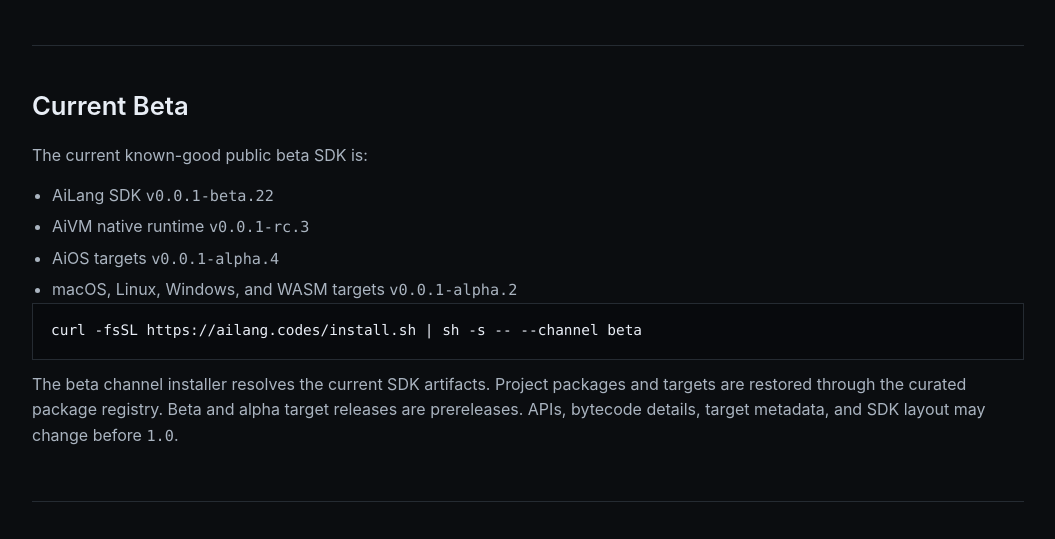
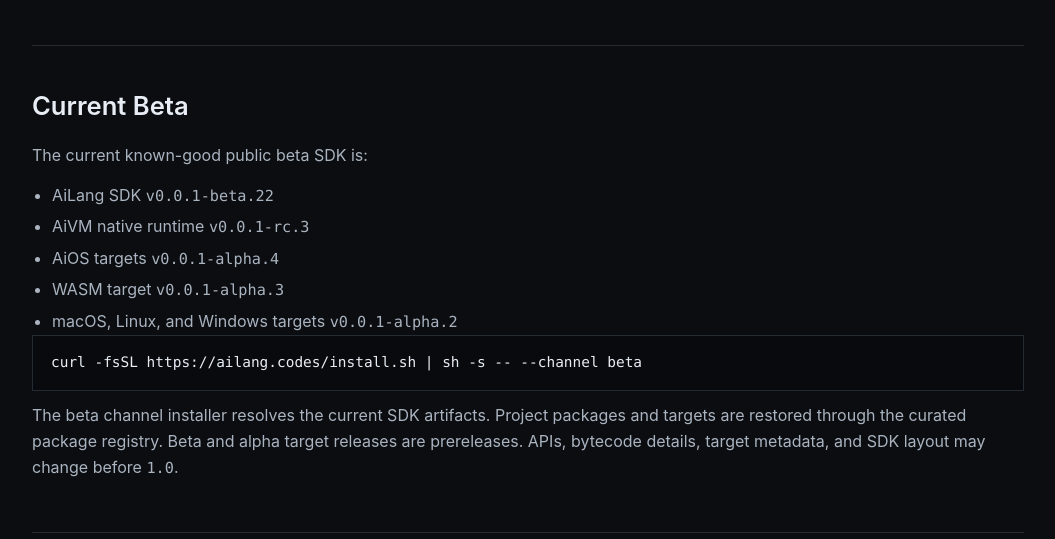
Before and after one commit to AiLangCore/AiLangCore.github.io, a website: page docs/releases.html in a window 1280 px wide. Shown: the part 256-795 px from the top of the page, without its empty margins (112-1167 px from the left). Drawn offline with Linux system fonts and the light colour scheme.

Commit message:
Update WASM target package version

```diff
--- a/docs/releases.html
+++ b/docs/releases.html
@@ -26,7 +26,8 @@
             <li>AiLang SDK <code>v0.0.1-beta.22</code></li>
             <li>AiVM native runtime <code>v0.0.1-rc.3</code></li>
             <li>AiOS targets <code>v0.0.1-alpha.4</code></li>
-            <li>macOS, Linux, Windows, and WASM targets <code>v0.0.1-alpha.2</code></li>
+            <li>WASM target <code>v0.0.1-alpha.3</code></li>
+            <li>macOS, Linux, and Windows targets <code>v0.0.1-alpha.2</code></li>
         </ul>
         <pre><code>curl -fsSL https://ailang.codes/install.sh | sh -s -- --channel beta</code></pre>
         <p>The beta channel installer resolves the current SDK artifacts. Project packages and targets are restored through the curated package registry. Beta and alpha target releases are prereleases. APIs, bytecode details, target metadata, and SDK layout may change before <code>1.0</code>.</p>
```
Also changed, not shown: docs/targets.html (+2 -1 lines), README.md.
